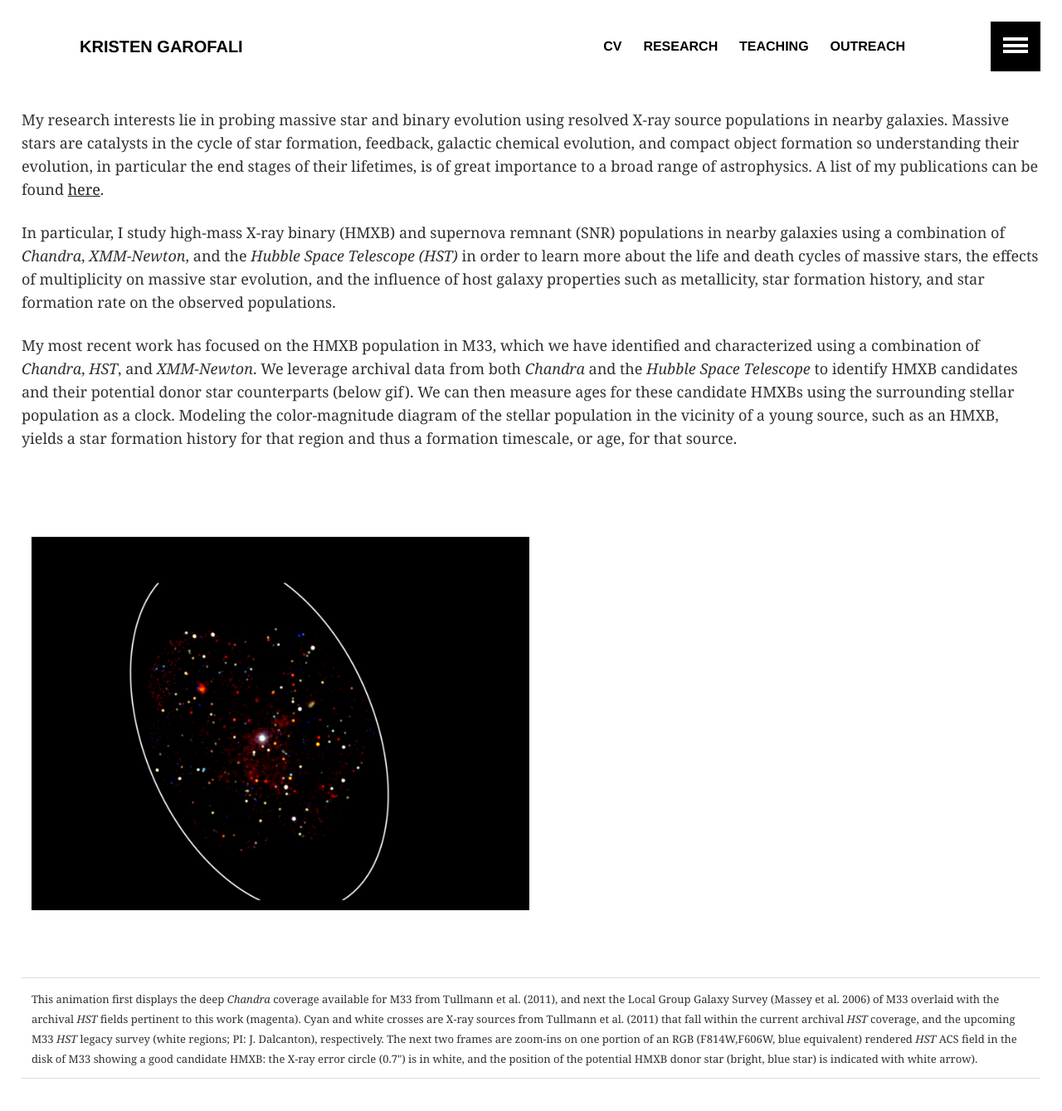
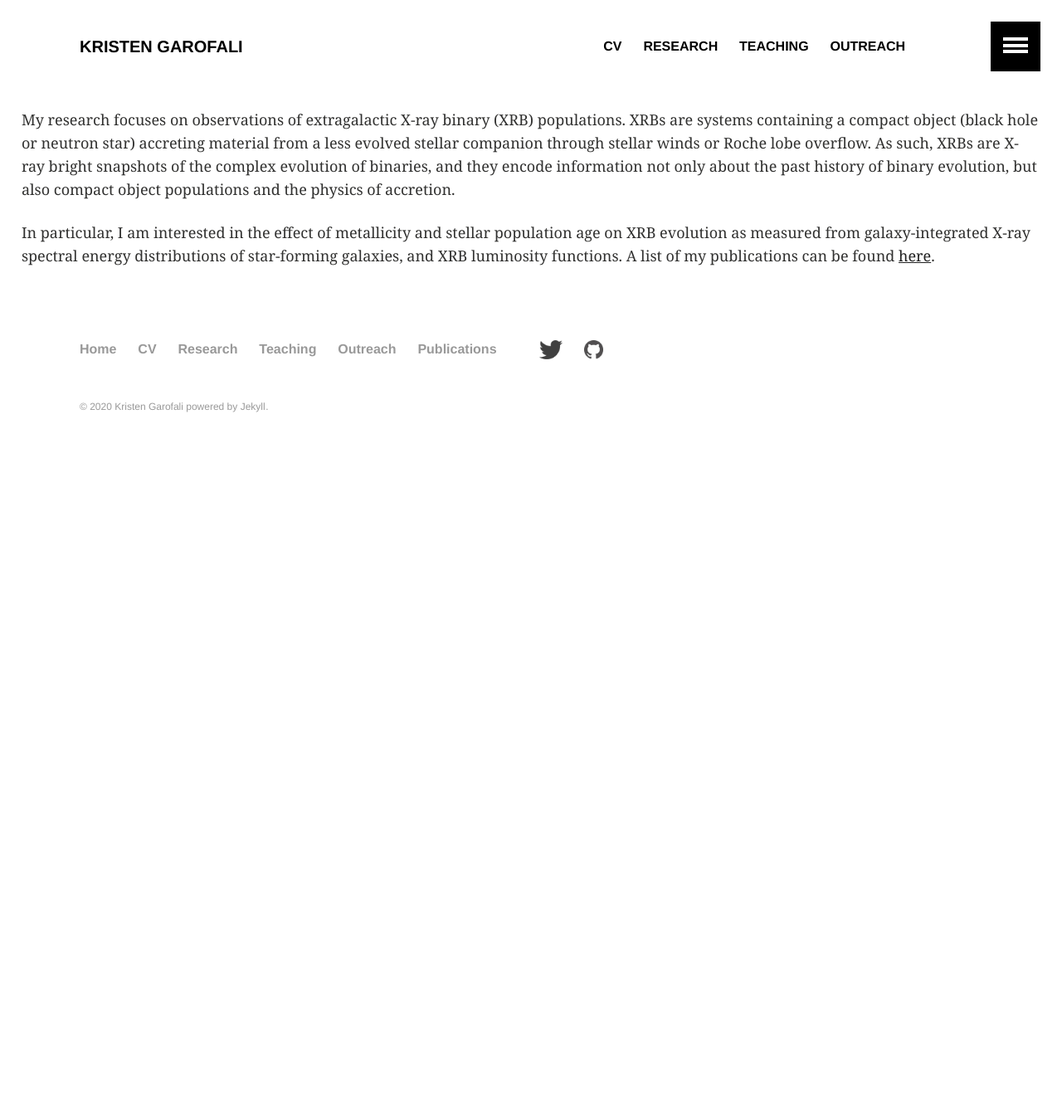
Before and after one commit to kgarofali/kgarofali.github.io, a Jekyll site: the page built from research.md, in a window 1280 px wide and 1400 px high. Shown: the top 1339 px of the window at 83% size. Built offline with Jekyll 4.4.1, drawn with Linux system fonts in a browser that asks for light colours.

Commit message:
cv research update

```diff
--- a/research.md
+++ b/research.md
@@ -5,14 +5,6 @@ permalink: /research/
 ---
 
 
-My research interests lie in probing massive star and binary evolution using resolved X-ray source populations in nearby galaxies. Massive stars are catalysts in the cycle of star formation, feedback, galactic chemical evolution, and compact object formation so understanding their evolution, in particular the end stages of their lifetimes, is of great importance to a broad range of astrophysics. A list of my publications can be found [here](http://adsabs.harvard.edu/cgi-bin/nph-abs_connect?return_req=no_params&author=Garofali,%20Kristen%20R.%20A.&db_key=PR).
+My research focuses on observations of extragalactic X-ray binary (XRB) populations. XRBs are systems containing a compact object (black hole or neutron star) accreting material from a less evolved stellar companion through stellar winds or Roche lobe overflow. As such, XRBs are X-ray bright snapshots of the complex evolution of binaries, and they encode information not only about the past history of binary evolution, but also compact object populations and the physics of accretion.
 
-In particular, I study high-mass X-ray binary (HMXB) and supernova remnant (SNR) populations in nearby galaxies using a combination of *Chandra*, *XMM-Newton*, and the *Hubble Space Telescope (HST)* in order to learn more about the life and death cycles of massive stars, the effects of multiplicity on massive star evolution, and the influence of host galaxy properties such as metallicity, star formation history, and star formation rate on the observed populations.
-
-My most recent work has focused on the HMXB population in M33, which we have identified and characterized using a combination of *Chandra*, *HST*, and *XMM-Newton*. We leverage archival data from both *Chandra* and the *Hubble Space Telescope* to identify HMXB candidates and their potential donor star counterparts (below gif). We can then measure ages for these candidate HMXBs using the surrounding stellar population as a clock. Modeling the color-magnitude diagram of the stellar population in the vicinity of a young source, such as an HMXB, yields a star formation history for that region and thus a formation timescale, or age, for that source.
-
-
-<table class="image" align="center">
-<tr><td><img src="../images/m33coverage.gif" height="588px" width="600px"></td></tr>
-<tr><td class="caption" style="width: 345px"><font size="2">This animation first displays the deep <i>Chandra</i> coverage available for M33 from Tullmann et al. (2011), and next the Local Group Galaxy Survey (Massey et al. 2006) of M33 overlaid with the archival <i>HST</i> fields pertinent to this work (magenta). Cyan and white crosses are X-ray sources from Tullmann et al. (2011) that fall within the current archival <i>HST</i> coverage, and the  upcoming M33 <i>HST</i> legacy survey (white regions; PI: J. Dalcanton), respectively. The next two frames are zoom-ins on one portion of an RGB (F814W,F606W, blue equivalent) rendered <i>HST</i> ACS field in the disk of M33 showing a good candidate HMXB: the X-ray error circle (0.7") is in white, and the position of the potential HMXB donor star (bright, blue star) is indicated with white arrow).</font></td></tr>
-</table><br>
+In particular, I am interested in the effect of metallicity and stellar population age on XRB evolution as measured from galaxy-integrated X-ray spectral energy distributions of star-forming galaxies, and XRB luminosity functions. A list of my publications can be found [here](http://adsabs.harvard.edu/cgi-bin/nph-abs_connect?return_req=no_params&author=Garofali,%20Kristen%20R.%20A.&db_key=PR).
```
Also changed, not shown: 1 other file.
